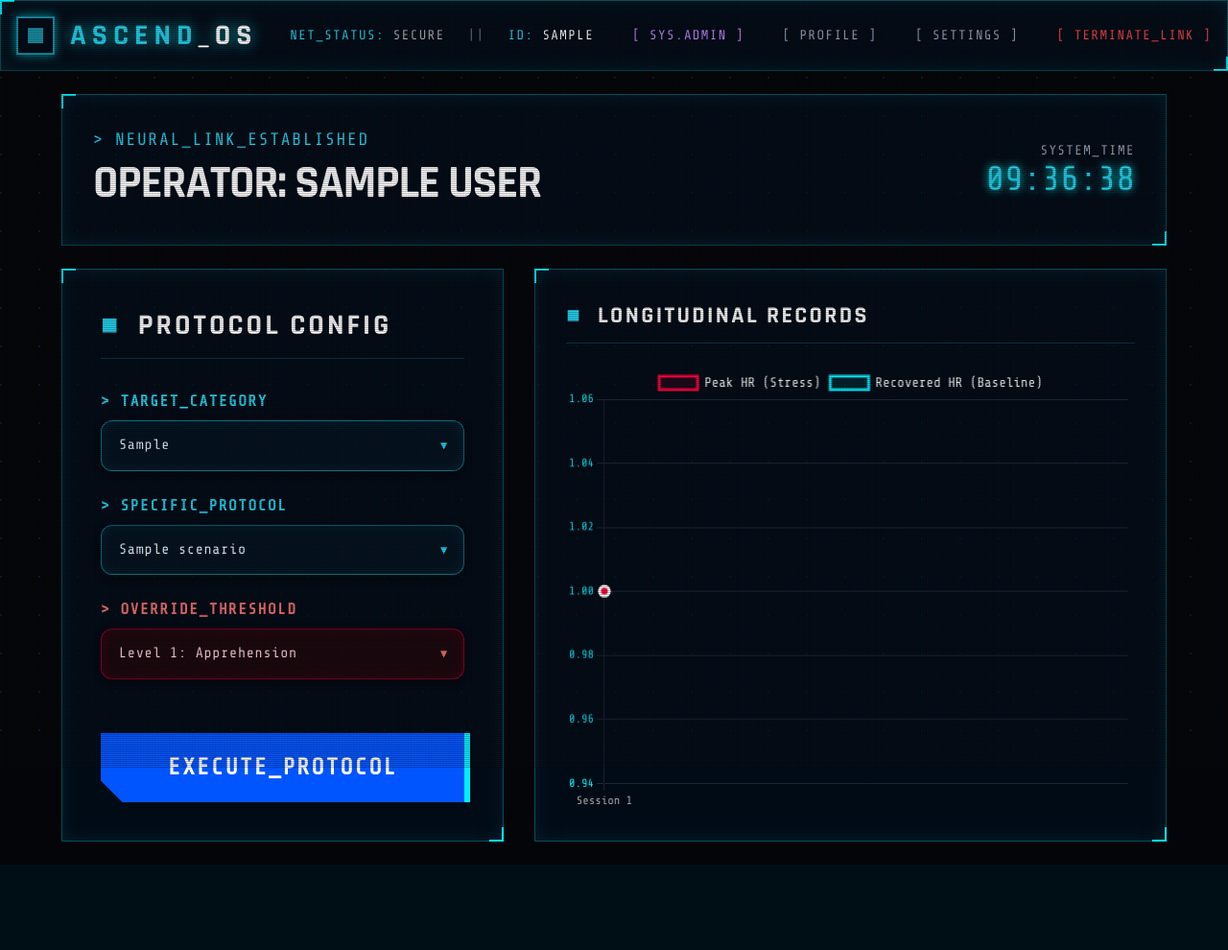
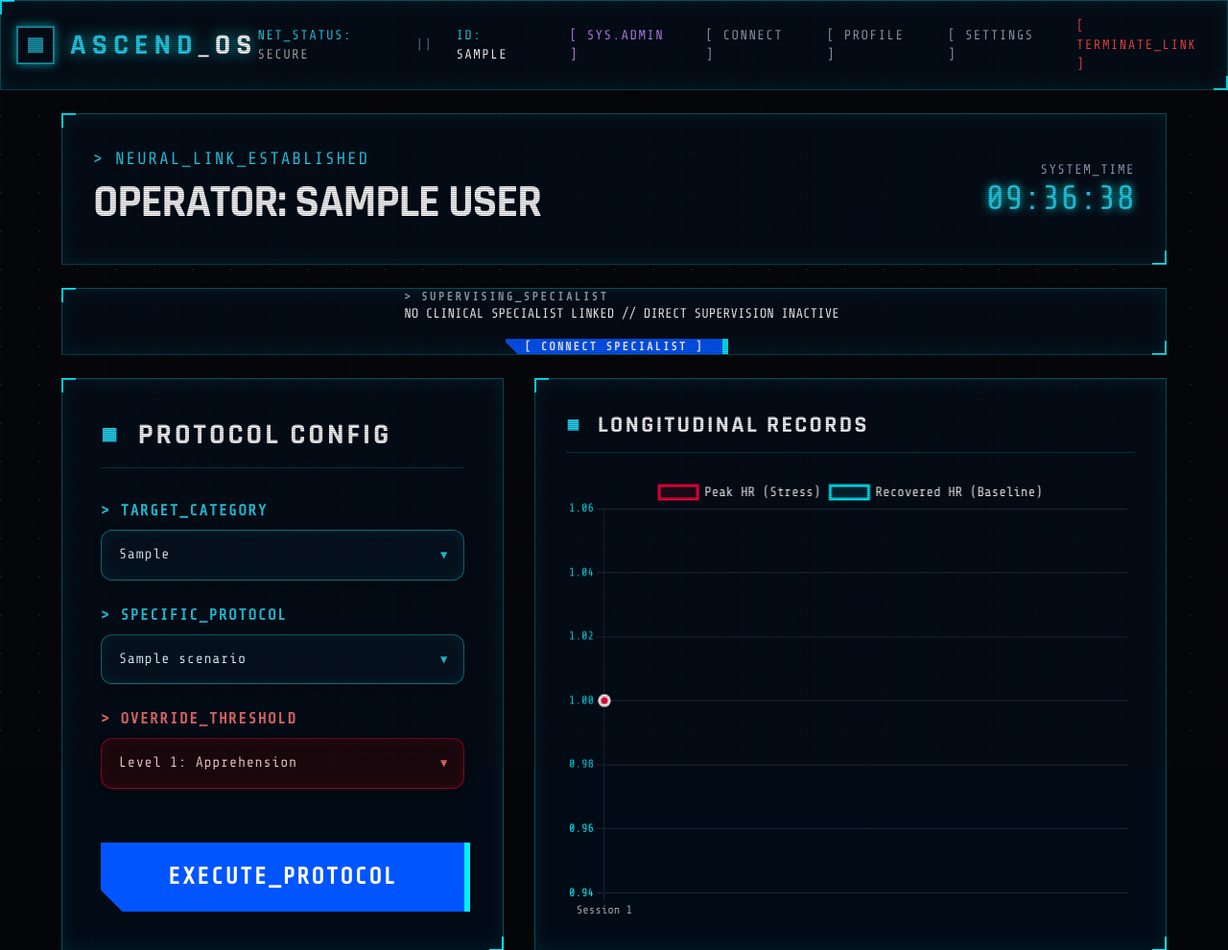
Before and after one commit to ChristianBuzarang/Project-Ascenso, a Django app: page /home/ in a window 1280 px wide. Shown: the top 990 px of the page at 96% size. Before the commit the page ends 901 px from the top, so only its background shows below. Run offline with Django 5.2, Linux system fonts and the light colour scheme; a user stored in the database is signed in; tables that the repository leaves empty hold one stand-in row (values such as "Sample post").

Commit message:
chore: modifying the base, home, register, and user_profile page in correlation to the new feature connect/assignment.

```diff
--- a/templates/base.html
+++ b/templates/base.html
@@ -100,6 +100,12 @@
                 {% if user.is_superuser %}
                     <a href="/admin" target="_blank" class="ml-4 text-purple-400 hover:text-purple-300 transition-colors">[ SYS.ADMIN ]</a>
                 {% endif %}
+                {% if user.is_authenticated and user.profile.is_patient %}
+                    <a href="{% url 'user_profile:connect' %}" class="ml-4 text-slate-400 hover:text-cyan-400 transition-colors">[ CONNECT ]</a>
+                {% endif %}
+                {% if user.is_authenticated and user.profile.is_professional %}
+                    <a href="{% url 'user_profile:assignment' %}" class="ml-4 text-slate-400 hover:text-cyan-400 transition-colors">[ ASSIGNMENT ]</a>
+                {% endif %}
                 <a href="{% url 'user_profile:profile' %}" class="ml-4 text-slate-400 hover:text-cyan-400 transition-colors">[ PROFILE ]</a>
                 <a href="{% url 'user_settings:settings' %}" class="ml-4 text-slate-400 hover:text-cyan-400 transition-colors">[ SETTINGS ]</a>
                 <a href="{% url 'login:logout' %}" class="ml-4 text-red-500 hover:text-red-400 transition-colors">[ TERMINATE_LINK ]</a>
--- a/templates/home/home.html
+++ b/templates/home/home.html
@@ -16,6 +16,55 @@
             <p class="text-cyan-400 text-4xl drop-shadow-[0_0_5px_cyan]" id="sys-clock">00:00:00</p>
         </div>
     </div>
+
+    <!-- Professional Supervision / Connection Status Banner -->
+    {% if user.profile.is_patient %}
+    <div class="hud-panel p-5 flex flex-col md:flex-row justify-between items-center gap-4 bg-gradient-to-r from-cyan-950/40 via-slate-900/60 to-transparent border-l-4 border-l-cyan-400">
+        <div class="flex items-center gap-4">
+            <div class="w-3.5 h-3.5 rounded-full bg-cyan-400 animate-pulse shadow-[0_0_10px_#00f0ff]"></div>
+            <div class="font-mono-tech">
+                <span class="text-xs text-slate-400 tracking-[0.2em] uppercase font-bold block">> SUPERVISING_SPECIALIST</span>
+                {% if assigned_professionals %}
+                    <div class="flex flex-wrap items-center gap-3 mt-1">
+                        {% for link in assigned_professionals %}
+                            <span class="text-white font-bold text-lg tracking-wider">
+                                {{ link.professional }}
+                                <span class="text-xs px-2.5 py-0.5 rounded bg-cyan-950 text-cyan-300 border border-cyan-400/40 ml-1.5 uppercase font-normal">
+                                    {{ link.professional.specialty|default:"Clinical Specialist" }}
+                                </span>
+                                <span class="text-xs text-slate-400 ml-1">[{{ link.professional.license_number|default:"VERIFIED" }}]</span>
+                            </span>
+                        {% endfor %}
+                    </div>
+                {% else %}
+                    <p class="text-amber-400/90 text-sm font-semibold tracking-wider mt-1">NO CLINICAL SPECIALIST LINKED // DIRECT SUPERVISION INACTIVE</p>
+                {% endif %}
+            </div>
+        </div>
+        <div class="flex items-center gap-3 font-mono-tech">
+            <a href="{% url 'user_profile:connect' %}" class="hud-btn px-5 py-2.5 text-xs font-bold tracking-[0.15em] inline-block">
+                {% if assigned_professionals %}[ MANAGE CONNECTION ]{% else %}[ CONNECT SPECIALIST ]{% endif %}
+            </a>
+        </div>
+    </div>
+    {% elif user.profile.is_professional %}
+    <div class="hud-panel p-5 flex flex-col md:flex-row justify-between items-center gap-4 bg-gradient-to-r from-blue-950/40 via-slate-900/60 to-transparent border-l-4 border-l-blue-500">
+        <div class="flex items-center gap-4">
+            <div class="w-3.5 h-3.5 rounded-full bg-blue-400 animate-pulse shadow-[0_0_10px_#0055ff]"></div>
+            <div class="font-mono-tech">
+                <span class="text-xs text-slate-400 tracking-[0.2em] uppercase font-bold block">> CLINICAL_PRACTICE_ACTIVE</span>
+                <p class="text-white font-bold text-lg tracking-wider mt-1">
+                    ACTIVE ROSTER: <span class="text-cyan-400">{{ assigned_patients|length }}</span> PATIENT{{ assigned_patients|length|pluralize }} LINKED
+                </p>
+            </div>
+        </div>
+        <div class="flex items-center gap-3 font-mono-tech">
+            <a href="{% url 'user_profile:assignment' %}" class="hud-btn px-5 py-2.5 text-xs font-bold tracking-[0.15em] inline-block">
+                [ OPEN PATIENT ROSTER ]
+            </a>
+        </div>
+    </div>
+    {% endif %}
 
     <div class="grid grid-cols-1 md:grid-cols-12 gap-8">
 
```
Also changed, not shown: templates/register/register.html (+26 -1 lines), templates/user_profile/profile.html (+24 -4 lines).
